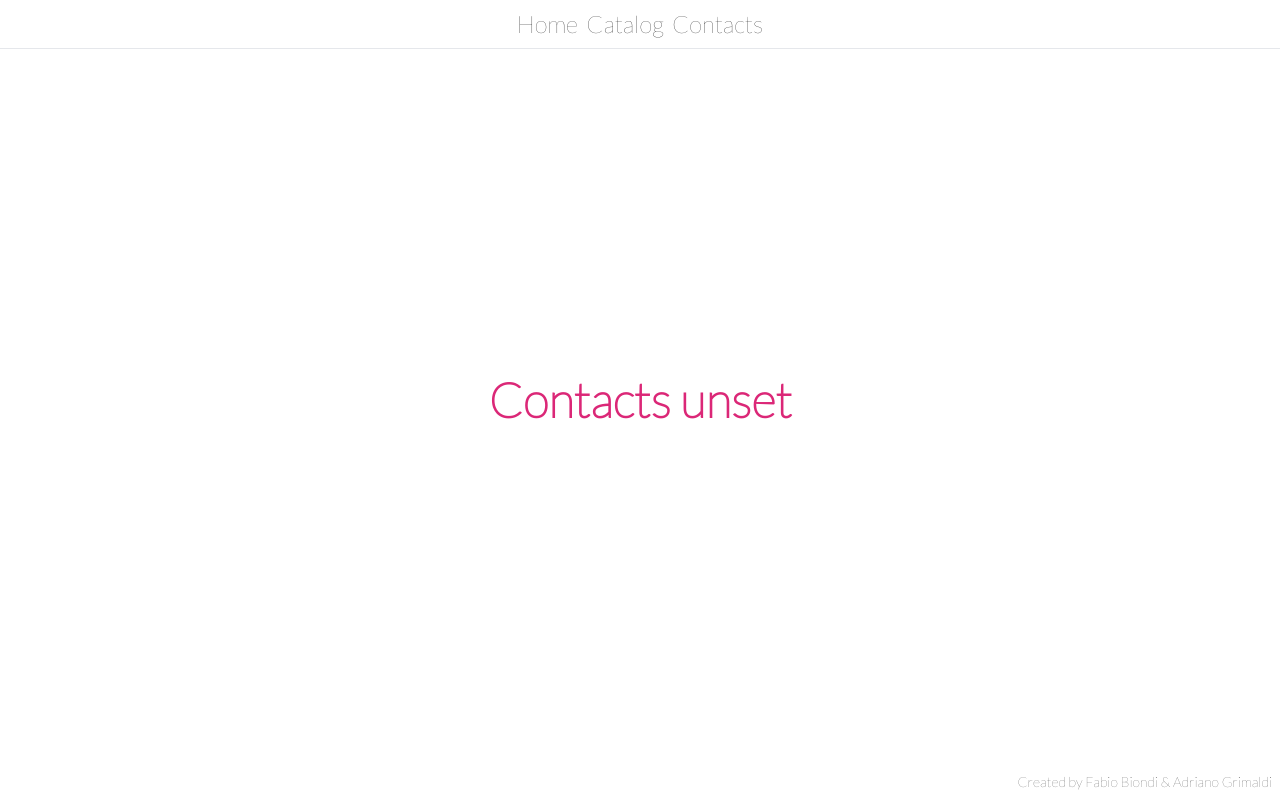
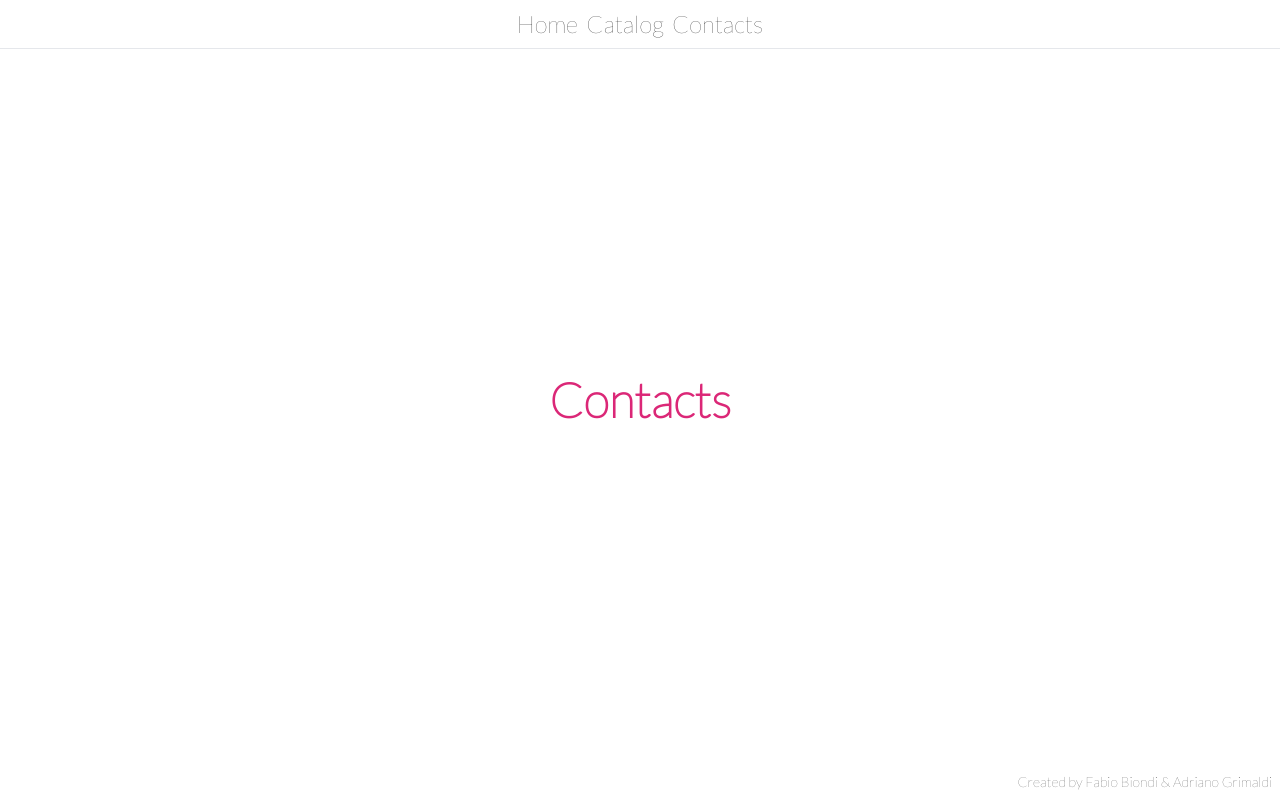
Before and after one commit to fabiobiondi-test/hello-next-course, a Next.js app: page /contacts in a window 1280 px wide. Built offline with nearby package versions, Linux system fonts and the light colour scheme; no server answers.

Commit message:
removed env variables

```diff
--- a/pages/contacts.tsx
+++ b/pages/contacts.tsx
@@ -3,7 +3,7 @@ import React from 'react';
 function Contacts() {
   return (
     <>
-      <h1 className="title">Contacts { process.env.NEXT_PUBLIC_CUSTOM_KEY}</h1>
+      <h1 className="title">Contacts</h1>
     </>
   )
 }
```
